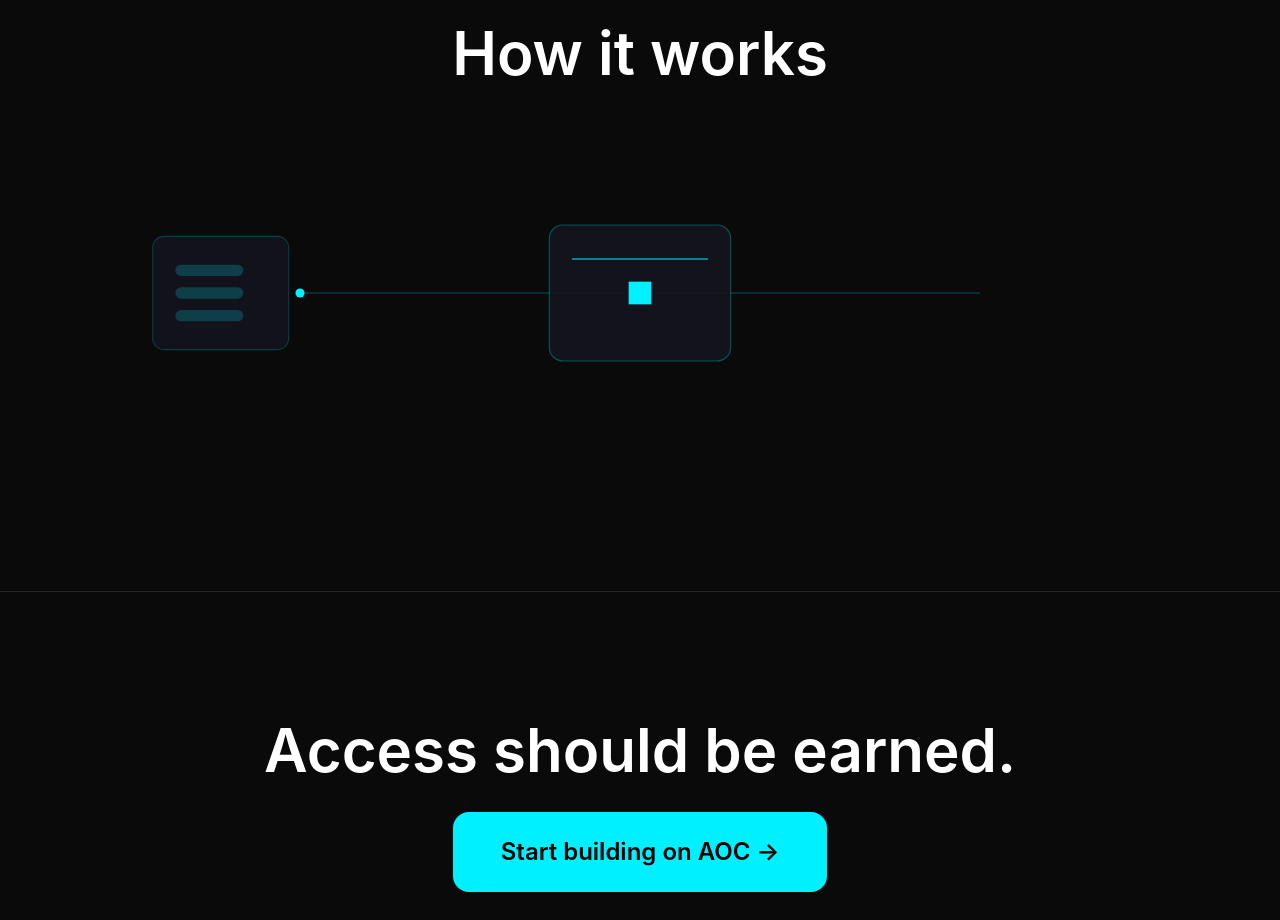
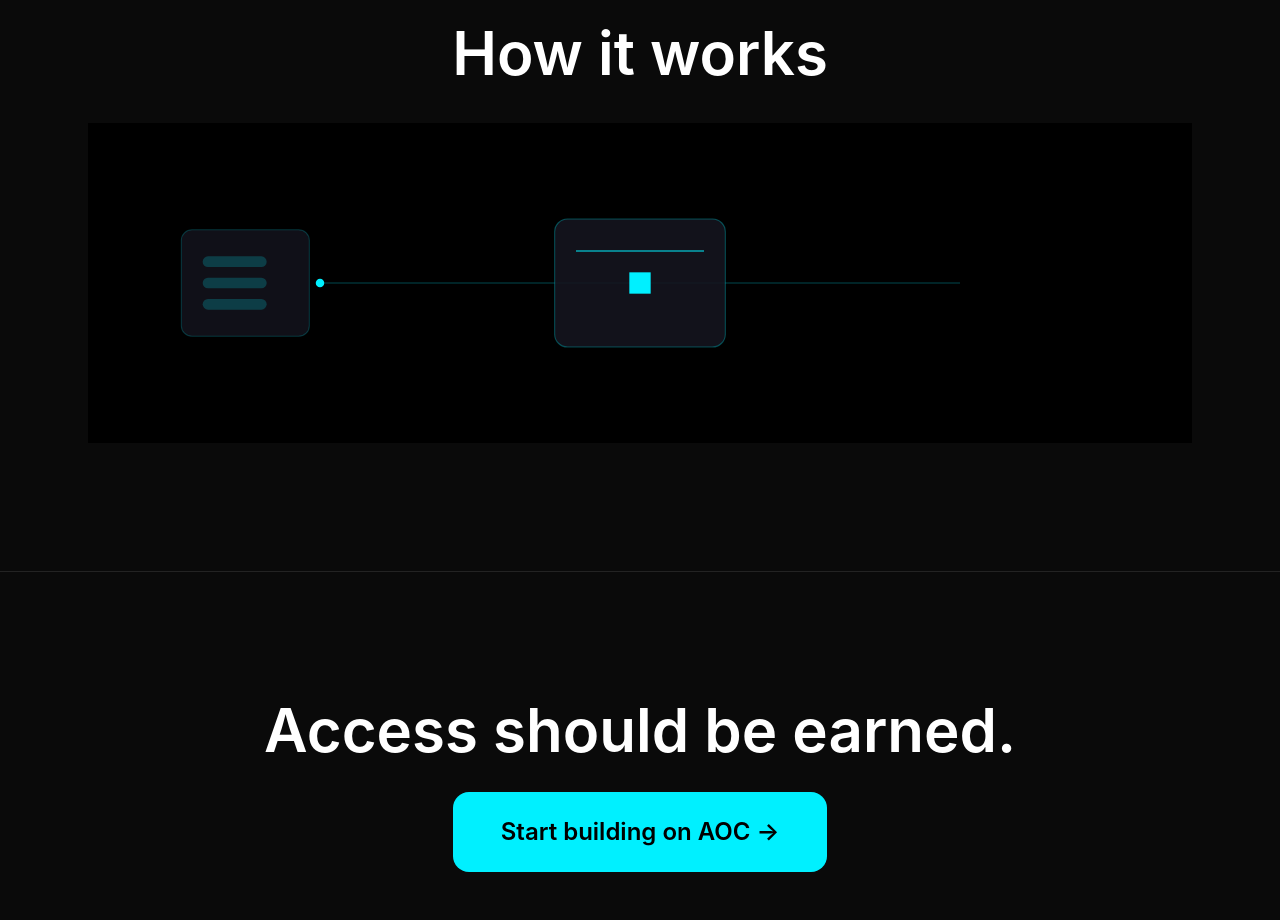
Before and after one commit to Architects-of-Change-Protocol/Architects_of_Change_Protocol, a React (Vite) app in the folder frontend/app/: page / in a window 1280 px wide. Shown: the part 3080-4000 px from the top of the page. Built offline with nearby package versions, Linux system fonts and the light colour scheme.

Commit message:
Fix how-it-works section

```diff
--- a/frontend/app/src/landing/AocLandingPage.tsx
+++ b/frontend/app/src/landing/AocLandingPage.tsx
@@ -138,8 +138,10 @@
   <div className="max-w-6xl mx-auto px-6 text-center">
     <h2 className="text-6xl font-semibold mb-10">How it works</h2>
 
-    <div className="h-[300px] md:h-[340px] w-full">
-      <HowItWorksFlow />
+    <div className="w-full h-[320px] flex items-center justify-center bg-black">
+      <div className="w-full max-w-5xl h-full">
+        <HowItWorksFlow />
+      </div>
     </div>
   </div>
 </section>
```
